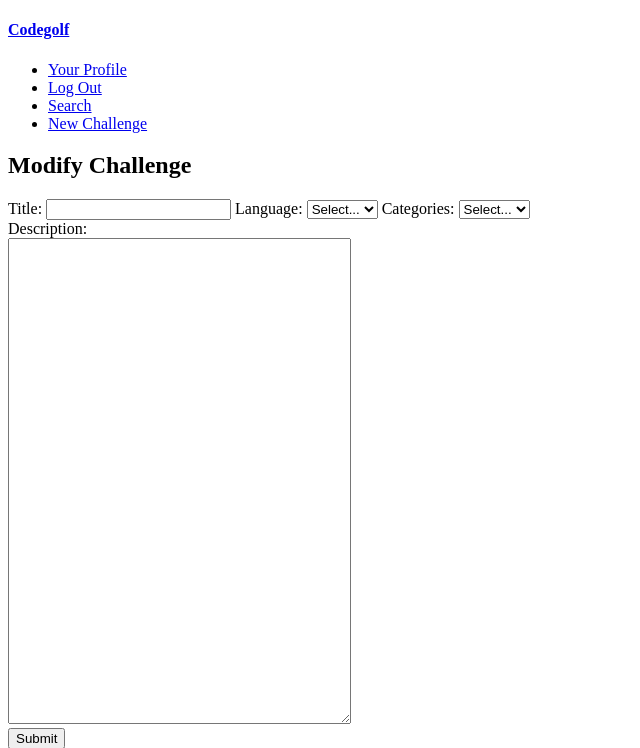
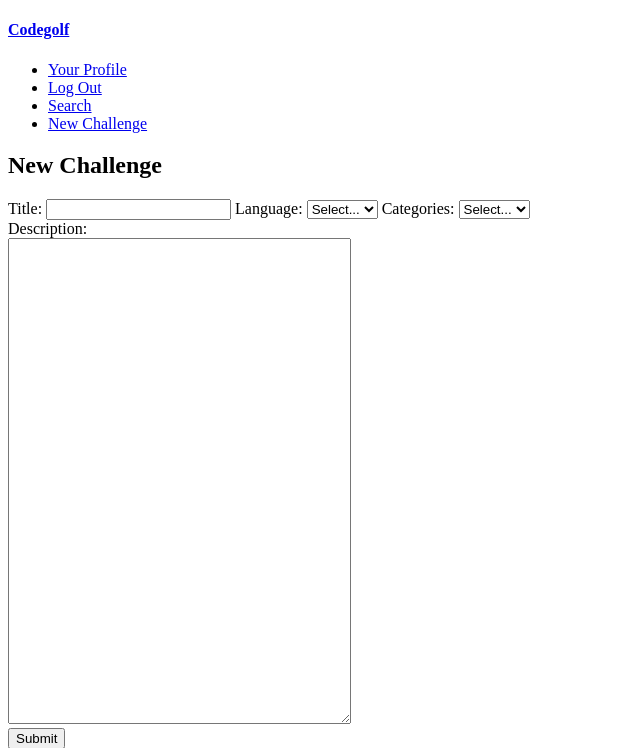
Before and after one commit to osmukkaHY/codegolf, a Flask app: page /posts/create in a window 1280 px wide. Shown: the top 748 px of the page, without its empty margins (0-640 px from the left). Run offline with Flask 3, Linux system fonts and the light colour scheme; the visitor is signed in with stand-in values (Sample User, id 1); data that the repository does not hold is empty.

Commit message:
fix: show correct title when creating new post

```diff
--- a/app.py
+++ b/app.py
@@ -127,7 +127,7 @@ def show_post(post_id: int):
 @login_required
 def posts_create():
     return render_template("post_form.html",
-                           modify=True,
+                           modify=False,
                            title_prefill="",
                            language_prefill="",
                            category_prefill="",
```
Also changed, not shown: templates/post_form.html (+16 -2 lines).
